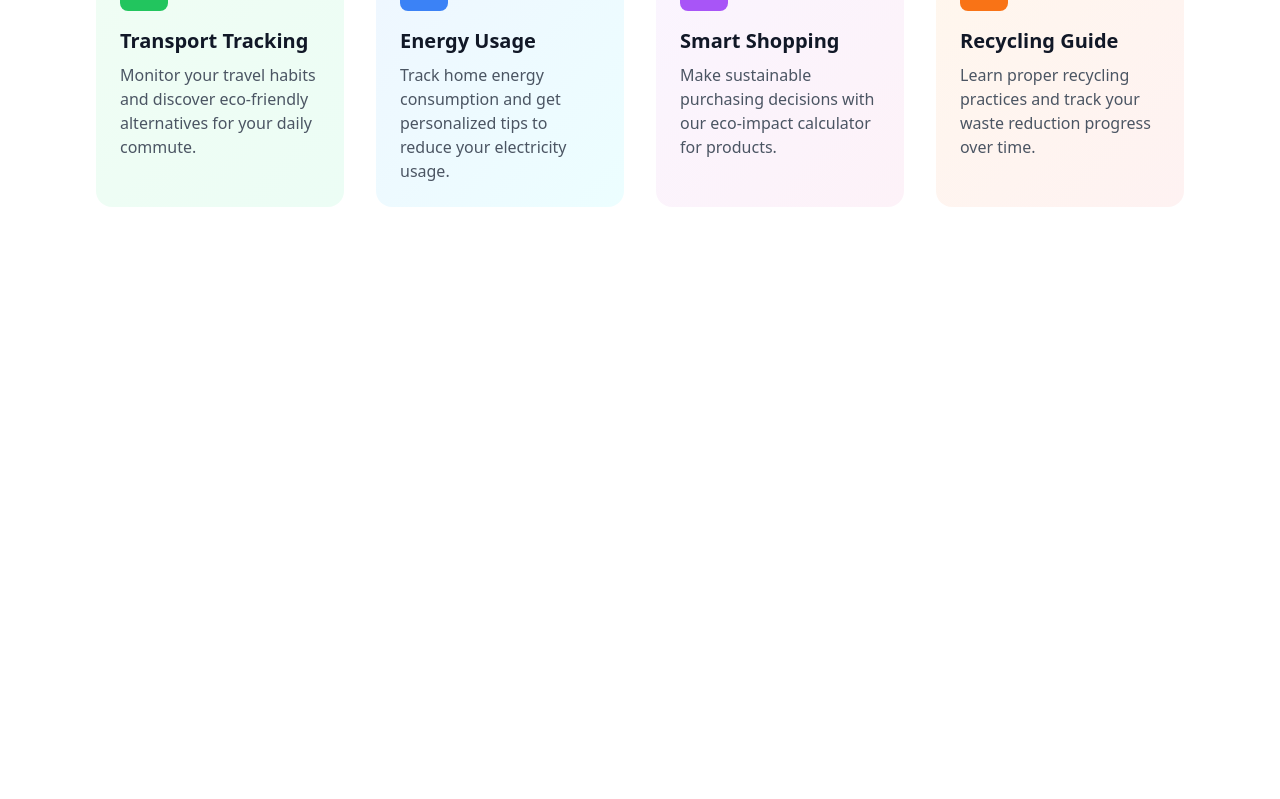
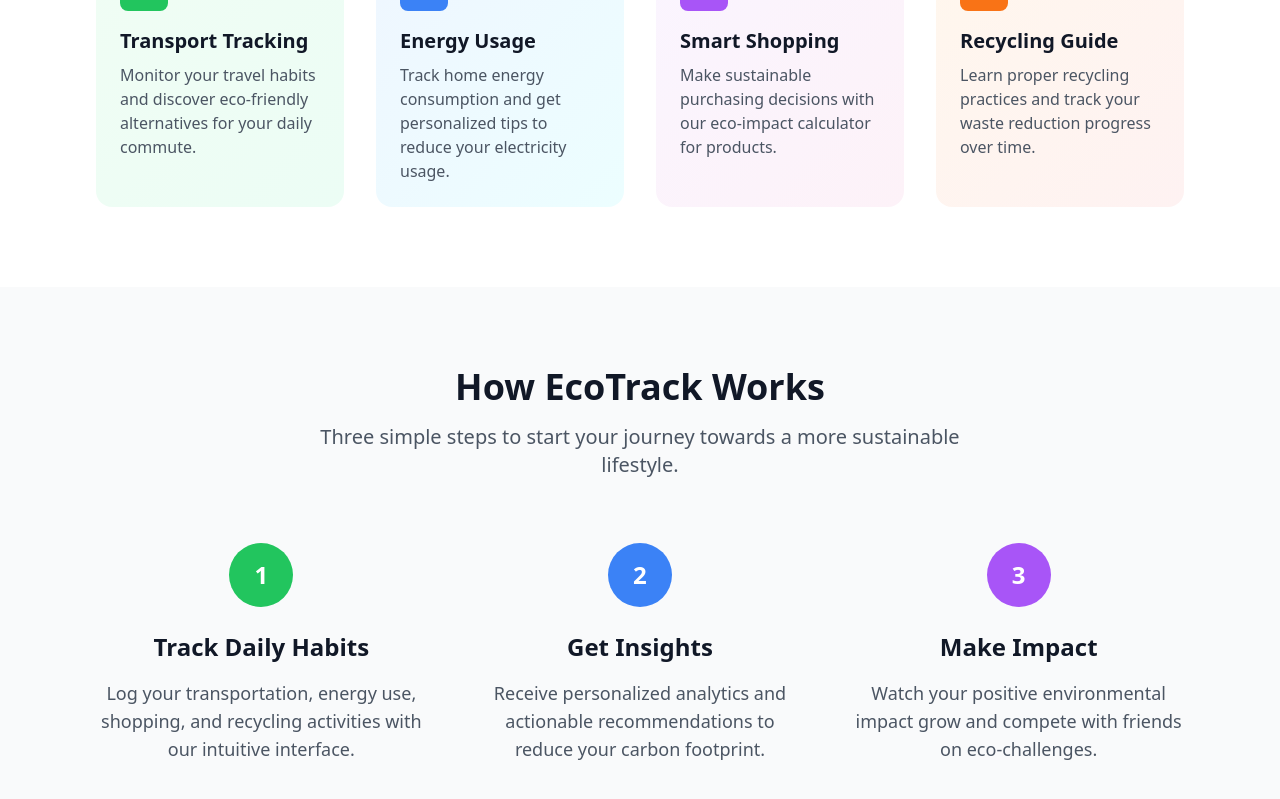
Before and after one commit to ProximaD/ecotrack, a React (Create React App) app in the folder frontend/: page / in a window 1280 px wide. Shown: the part 867-1666 px from the top of the page. Before the commit the page ends 1154 px from the top, so only its background shows below. Built offline with nearby package versions, Linux system fonts and the light colour scheme.

Commit message:
Added HowItWorks section

```diff
--- a/frontend/src/App.js
+++ b/frontend/src/App.js
@@ -4,6 +4,7 @@
 import Home from "./components/Navbar";
 import Hero from "./components/Hero";
 import Features from "./components/Features";
+import HowItWorks from './components/HowItWorks';
 
 function App() {
   return (
@@ -11,6 +12,7 @@
       <Home />
       <Hero />
       <Features />
+      <HowItWorks />
     </div>
   );
 }
--- a/frontend/src/components/HowItWorks.jsx
+++ b/frontend/src/components/HowItWorks.jsx
@@ -0,0 +1,51 @@
+import React from 'react';
+
+export default function HowItWorks() {
+  const steps = [
+    {
+      number: '1',
+      title: 'Track Daily Habits',
+      description: 'Log your transportation, energy use, shopping, and recycling activities with our intuitive interface.',
+      color: 'bg-green-500'
+    },
+    {
+      number: '2',
+      title: 'Get Insights',
+      description: 'Receive personalized analytics and actionable recommendations to reduce your carbon footprint.',
+      color: 'bg-blue-500'
+    },
+    {
+      number: '3',
+      title: 'Make Impact',
+      description: 'Watch your positive environmental impact grow and compete with friends on eco-challenges.',
+      color: 'bg-purple-500'
+    }
+  ];
+
+  return (
+    <section id="how-it-works" className="py-20 bg-gray-50">
+      <div className="max-w-6xl mx-auto px-4 sm:px-6 lg:px-8">
+        <div className="text-center mb-16">
+          <h2 className="text-4xl font-bold text-gray-900 mb-4">
+            How EcoTrack Works
+          </h2>
+          <p className="text-xl text-gray-600 max-w-2xl mx-auto">
+            Three simple steps to start your journey towards a more sustainable lifestyle.
+          </p>
+        </div>
+
+        <div className="grid md:grid-cols-3 gap-12">
+          {steps.map((step, index) => (
+            <div key={index} className="text-center">
+              <div className={`${step.color} w-16 h-16 rounded-full flex items-center justify-center mx-auto mb-6`}>
+                <span className="text-2xl font-bold text-white">{step.number}</span>
+              </div>
+              <h3 className="text-2xl font-semibold text-gray-900 mb-4">{step.title}</h3>
+              <p className="text-gray-600 text-lg">{step.description}</p>
+            </div>
+          ))}
+        </div>
+      </div>
+    </section>
+  );
+}
```
